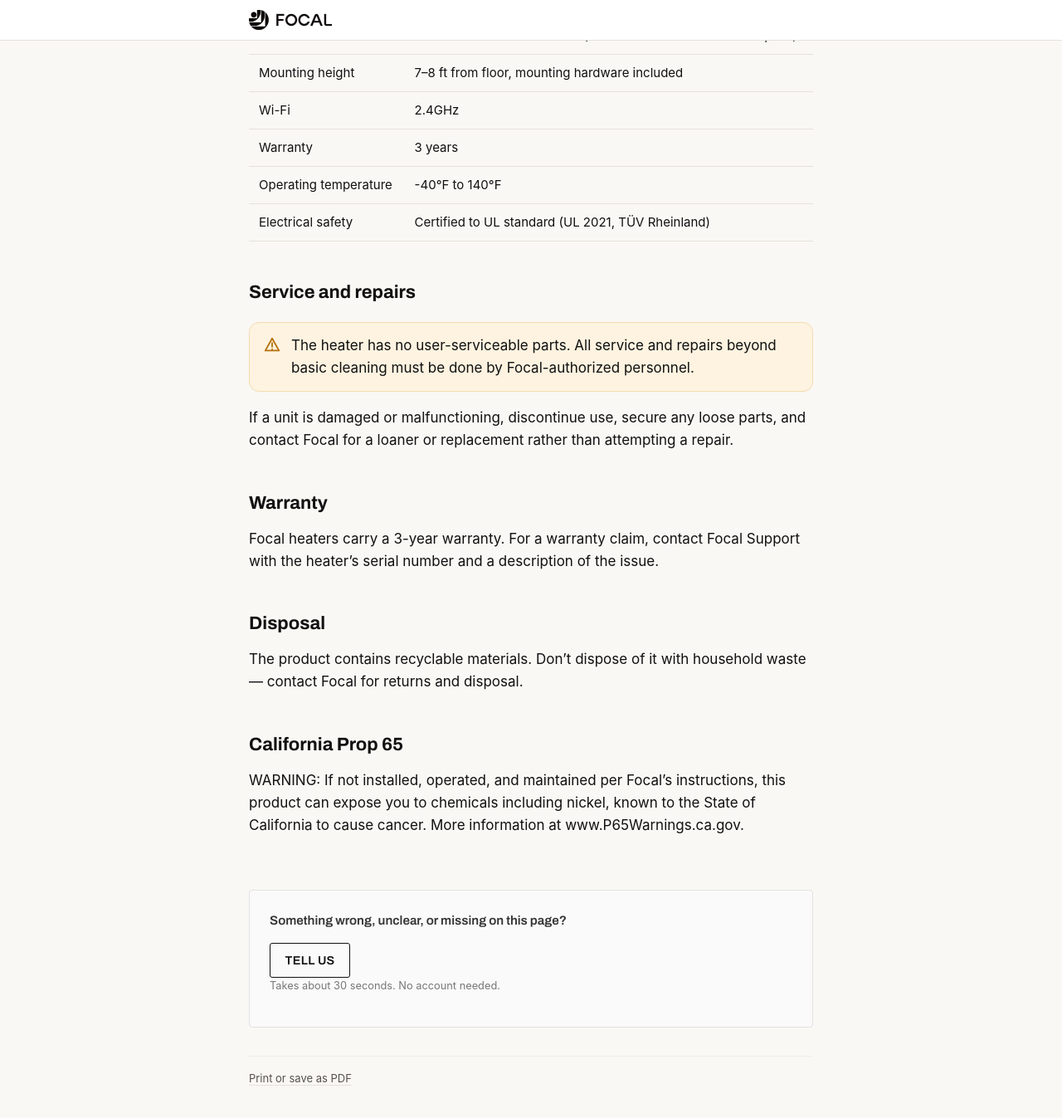
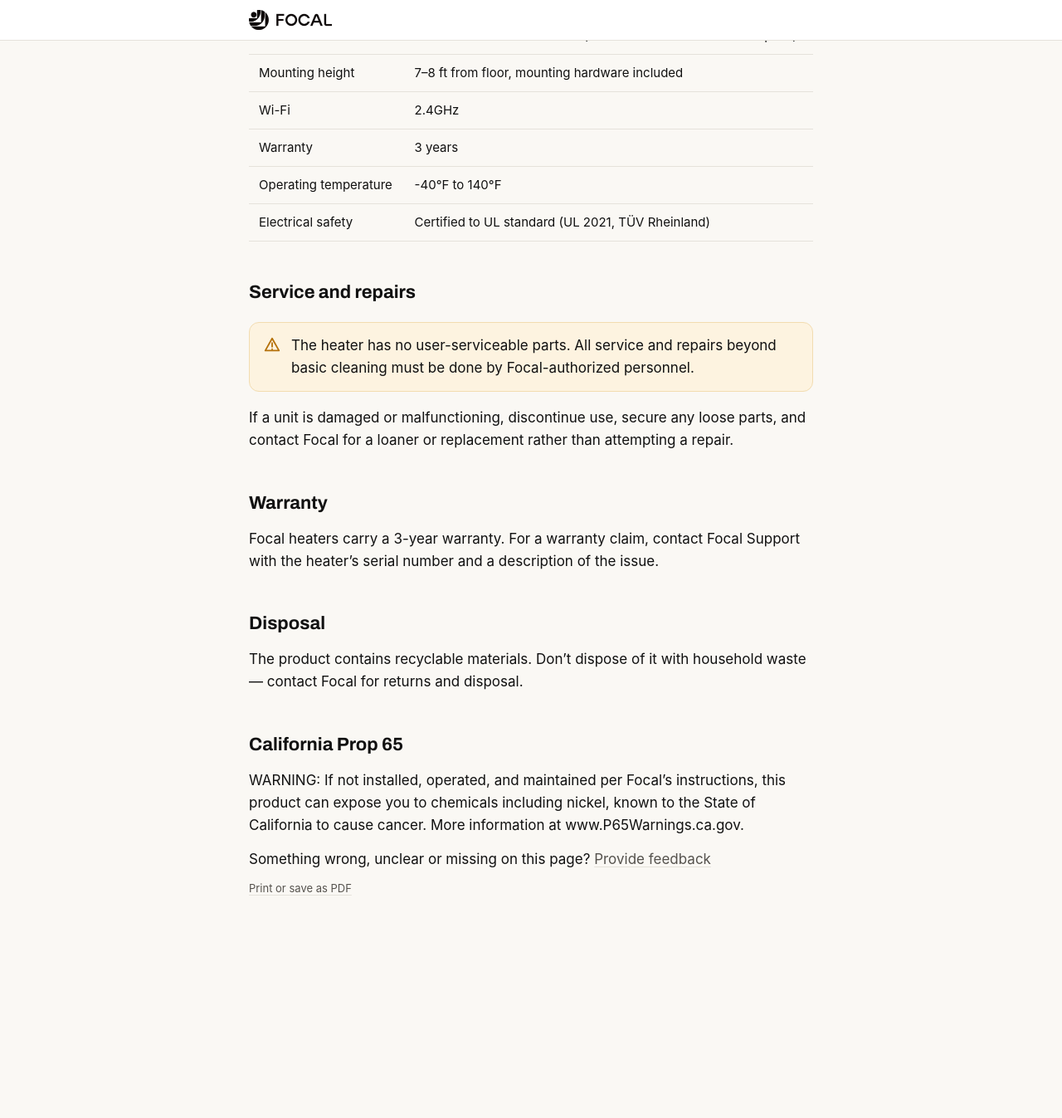
Before and after one commit to BeamT/external-docs, a Jekyll site: the page built from _guides/warranty-support.md, in a window 1280 px wide and 1400 px high, scrolled down 913 px. Shown: the top 1347 px of the window at 83% size. Built offline with Jekyll 4.4.1, drawn with Linux system fonts in a browser that asks for light colours; some web fonts are replaced; after the commit the page ends 2086 px from its top, so only the background shows below that.

Commit message:
feedback improve

```diff
--- a/_includes/feedback.html
+++ b/_includes/feedback.html
@@ -1,7 +1,3 @@
 {%- assign fb_guide = page.title | url_encode -%}
 {%- assign fb_url = page.url | absolute_url | url_encode -%}
-<div class="feedback">
-<p class="feedback-lede">Something wrong, unclear, or missing on this page?</p>
-<a class="feedback-btn" href="https://docs.google.com/forms/d/e/1FAIpQLSeRpO6MOve96TcSFl6TOZL383j3cJ6oyqnPy2VG5joxngoFhg/viewform?usp=pp_url&amp;entry.262754240={{ fb_guide }}&amp;entry.130157017={{ fb_url }}" target="_blank" rel="noopener">Tell us</a>
-<p class="feedback-note">Takes about 30 seconds. No account needed.</p>
-</div>
+<p class="feedback">Something wrong, unclear or missing on this page? <a href="https://docs.google.com/forms/d/e/1FAIpQLSeRpO6MOve96TcSFl6TOZL383j3cJ6oyqnPy2VG5joxngoFhg/viewform?usp=pp_url&amp;entry.262754240={{ fb_guide }}&amp;entry.130157017={{ fb_url }}" target="_blank" rel="noopener">Provide feedback</a></p>
--- a/_layouts/guide.html
+++ b/_layouts/guide.html
@@ -18,11 +18,10 @@
 
   <div class="doc-body">
     {{ content }}
-{% include feedback.html %}
-
   </div>
 
-  <div class="print-hint no-print">
+  <div class="doc-footer no-print">
+    {% include feedback.html %}
     <button class="print-btn" onclick="window.print()">Print or save as PDF</button>
   </div>
 </article>
--- a/assets/style.css
+++ b/assets/style.css
@@ -378,47 +378,13 @@
   scroll-margin-top: 64px; /* 49px header + ~15px breathing room */
 }
 
-.feedback {
-  margin: 4rem 0 0;
-  padding: 1.5rem;
-  border: 1px solid #e2e2e2;
-  border-radius: 4px;
-  background: #fafafa;
+.feedback { margin: 0 0 6px; }
+.feedback a {
+  color: var(--ink-soft);
+  text-decoration: underline;
+  text-decoration-color: var(--line);
+  text-underline-offset: 3px;
+  transition: color 0.15s, text-decoration-color 0.15s;
 }
-
-.feedback-lede {
-  margin: 0 0 0.85rem;
-  font-family: "Elza", "Archivo", sans-serif;
-  font-size: 0.95rem;
-  color: #333;
-}
-
-.feedback-btn {
-  display: inline-block;
-  padding: 0.55rem 1.1rem;
-  border: 1px solid #111;
-  border-radius: 3px;
-  font-family: "Elza Condensed", "Archivo", sans-serif;
-  font-size: 0.9rem;
-  letter-spacing: 0.02em;
-  text-transform: uppercase;
-  text-decoration: none;
-  color: #111;
-  background: transparent;
-  transition: background 0.15s ease, color 0.15s ease;
-}
-
-.feedback-btn:hover {
-  background: #111;
-  color: #fff;
-}
-
-.feedback-note {
-  margin: 0.75rem 0 0;
-  font-size: 0.8rem;
-  color: #777;
-}
-
-@media print {
-  .feedback { display: none; }
-}
+.feedback a:hover { color: var(--ink); text-decoration-color: var(--ink-soft); }
+.feedback a:focus-visible { outline: 2px solid var(--ink); outline-offset: 3px; }
```
